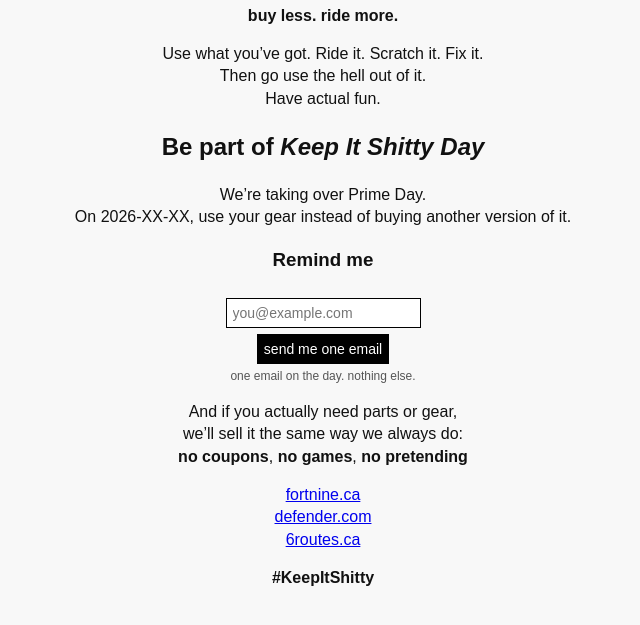
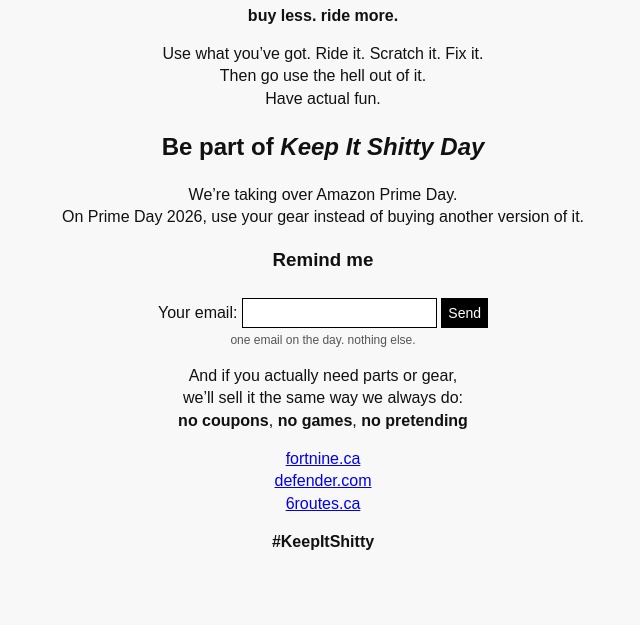
Before and after one commit to ageofneil/keepitshitty, a plain HTML site: page docs/index.html in a window 1280 px wide. Shown: the part 123-748 px from the top of the page, without its empty margins (317-957 px from the left). Drawn offline with Linux system fonts and the light colour scheme.

Commit message:
add a working form

```diff
--- a/docs/index.html
+++ b/docs/index.html
@@ -63,16 +63,21 @@
 
   <h2>Be part of <i>Keep It Shitty Day</i></h2>
   <p>
-    We’re taking over Prime Day.<br>
-    On 2026-XX-XX, use your gear instead of buying another version of it.
+    We’re taking over Amazon Prime Day.<br>
+    On Prime Day 2026, use your gear instead of buying another version of it.
   </p>
 
   <h3>Remind me</h3>
-  <form action="#" method="post">
-    <input type="email" name="email" placeholder="you@example.com">
-    <br>
-    <button type="submit">send me one email</button>
-  </form>
+ <form
+  action="https://formspree.io/f/mgvgzpzj"
+  method="POST"
+>
+  <label>
+    Your email:
+    <input type="email" name="email">
+  </label>
+  <button type="submit">Send</button>
+</form>
 
   <p class="small">one email on the day. nothing else.</p>
 
```
